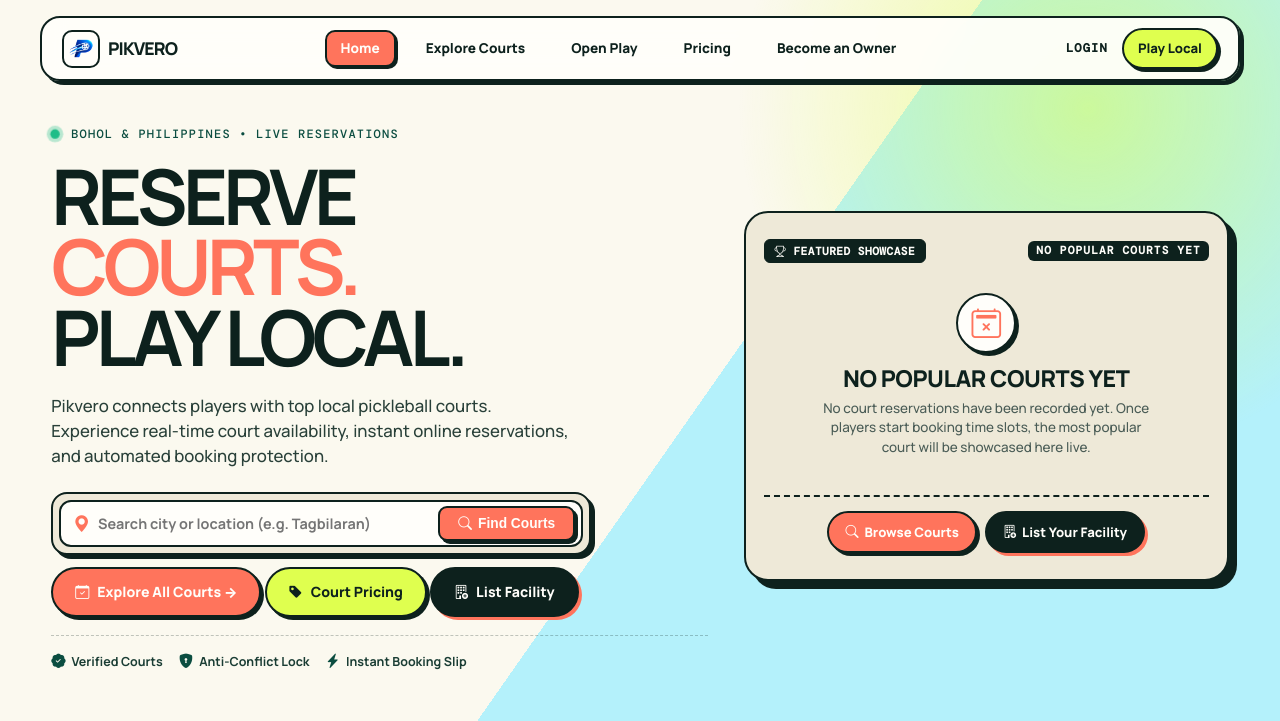
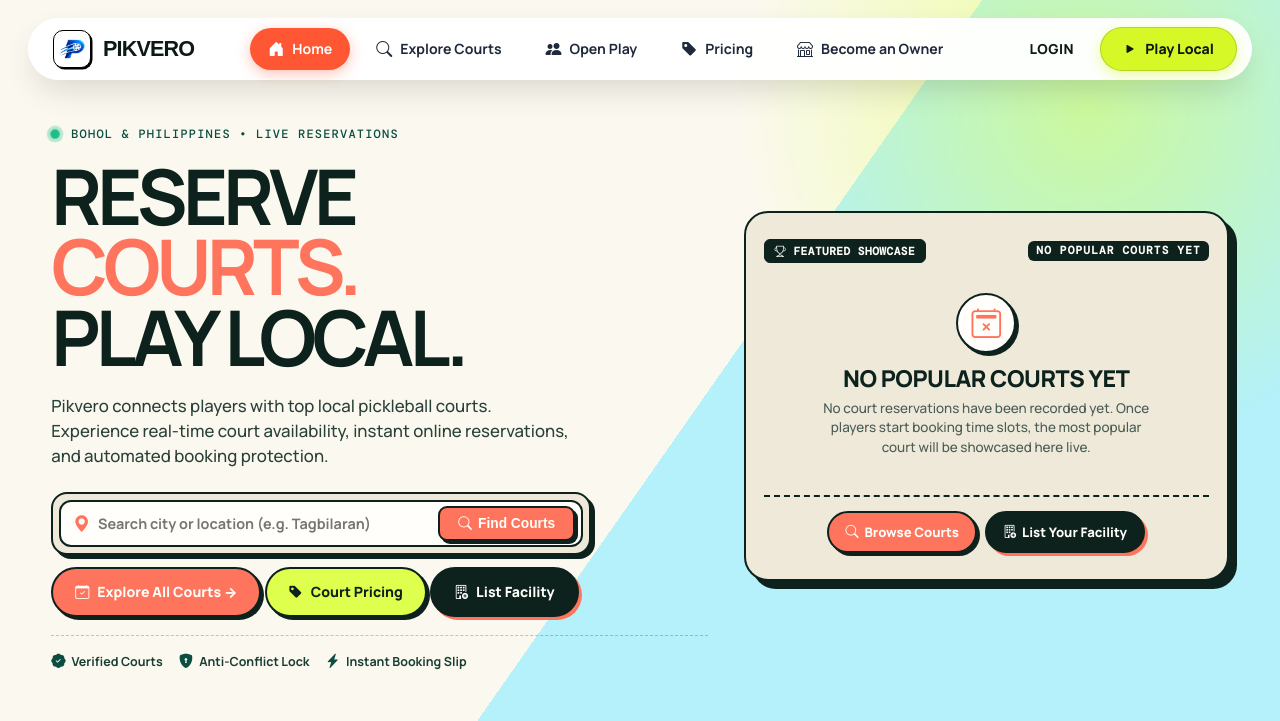
Before and after one commit to ReyalSolutions/pikvero, a PHP site: page /pikvero/public/index.php in a window 1280 px wide. Shown: the top 721 px of the page. Run offline with PHP 8.4, Linux system fonts and the light colour scheme; data that the repository does not hold is empty.

Commit message:
Refactor fixed floating header into global reusable partial in includes/header.php

```diff
--- a/includes/header.php
+++ b/includes/header.php
@@ -1,196 +1,352 @@
 <?php
 /**
- * Shared Header Partial for Guest & Public Pages
+ * Pikvero Global Fixed Header Partial
+ * Reusable across guest, marketplace, and public pages.
  */
 require_once __DIR__ . '/../app/bootstrap.php';
 
 use App\Core\Auth\Auth;
 
-$uri      = $_SERVER['REQUEST_URI'] ?? '';
-$script   = $_SERVER['SCRIPT_NAME'] ?? '';
-$cleanUri = strtok($uri, '?');
+// Calculate dynamic base URL and base path
+$reqUri    = $_SERVER['REQUEST_URI'] ?? '/';
+$script    = $_SERVER['SCRIPT_NAME'] ?? '';
+$cleanUri  = strtok($reqUri, '?');
+$basePath  = (strpos($reqUri, '/pikvero') === 0) ? '/pikvero' : '';
 
-$isOwner   = str_contains($uri, 'type=owner') || str_contains($script, 'owner-onboarding.php');
-$isPricing = str_contains($script, 'pricing.php');
-$isSearch  = str_contains($script, 'search.php') || str_contains($script, 'facility.php');
-$isOpenPlay= str_contains($script, 'open-play.php');
-$isHome    = !$isOwner && !$isPricing && !$isSearch && !$isOpenPlay && (
-              str_contains($script, 'index.php') ||
+// Authentication and user state
+$isLoggedIn = class_exists(Auth::class) ? Auth::check() : false;
+$userRole   = $isLoggedIn ? (Auth::role() ?? 'customer') : 'guest';
+$userName   = $isLoggedIn ? (Auth::user()['first_name'] ?? 'Player') : '';
+
+$dashboardUrl = $basePath . '/public/customer/dashboard';
+if ($userRole === 'court_owner') {
+    $dashboardUrl = $basePath . '/public/owner/dashboard';
+} elseif ($userRole === 'super_admin' || $userRole === 'admin') {
+    $dashboardUrl = $basePath . '/public/admin/dashboard';
+}
+
+// Active navigation link detection
+$isOwner = str_contains($reqUri, 'type=owner') || str_contains($script, 'owner-onboarding');
+$isPricing = str_contains($script, 'pricing') || str_contains($cleanUri, '/pricing');
+$isSearch = str_contains($script, 'search') || str_contains($script, 'facility') || str_contains($cleanUri, '/search') || str_contains($cleanUri, '/facility');
+$isOpenPlay = str_contains($script, 'open-play') || str_contains($cleanUri, '/open-play');
+$isHome = !$isOwner && !$isPricing && !$isSearch && !$isOpenPlay && (
+    str_ends_with($cleanUri, '/pikvero') ||
+    str_ends_with($cleanUri, '/pikvero/') ||
+    str_ends_with($cleanUri, '/public') ||
     str_ends_with($cleanUri, '/public/') ||
-              str_ends_with($cleanUri, '/public') ||
-              str_ends_with($cleanUri, '/pikvero/') ||
-              str_ends_with($cleanUri, '/pikvero')
+    str_ends_with($cleanUri, '/index.php') ||
+    $cleanUri === '/' ||
+    $cleanUri === ''
 );
 
-$isLoggedIn = class_exists(Auth::class) ? Auth::check() : false;
-$homeLink = '/pikvero/public/index.php';
-$role = 'guest';
-if ($isLoggedIn) {
-    $role = strtolower(Auth::role() ?? 'customer');
-    if ($role === 'customer') {
-        $homeLink = '/pikvero/public/customer/dashboard.php';
-    } elseif ($role === 'court_owner') {
-        $homeLink = '/pikvero/public/owner/dashboard.php';
+$logoImg = $basePath . '/assets/images/logo.png';
+?>
+<!-- Styles for Global Floating Pill Header -->
+<style id="pikvero-global-header-css">
+  :root {
+    --hdr-coral: #ff5733;
+    --hdr-coral-hover: #e04422;
+    --hdr-lime: #d6f827;
+    --hdr-lime-hover: #c4e61b;
+    --hdr-ink: #0c1a15;
+  }
+
+  .navbar-pill {
+    position: fixed;
+    top: 18px;
+    left: 50%;
+    transform: translateX(-50%);
+    width: calc(100% - 56px);
+    max-width: 1324px;
+    z-index: 1000;
+    background: rgba(255, 255, 255, 0.95);
+    backdrop-filter: blur(20px);
+    -webkit-backdrop-filter: blur(20px);
+    border-radius: 9999px;
+    padding: 8px 14px 8px 24px;
+    display: flex;
+    align-items: center;
+    justify-content: space-between;
+    border: 1.5px solid rgba(255, 255, 255, 0.95);
+    box-shadow: 0 14px 34px -8px rgba(0, 0, 0, 0.16);
+    transition: all 0.3s ease;
+    box-sizing: border-box;
+  }
+
+  .navbar-pill * {
+    box-sizing: border-box;
+  }
+
+  .brand-group {
+    display: flex;
+    align-items: center;
+    gap: 12px;
+    text-decoration: none;
+    color: var(--hdr-ink);
+  }
+
+  .brand-logo-badge {
+    width: 38px;
+    height: 38px;
+    border-radius: 10px;
+    background: #ffffff;
+    border: 1.5px solid #000;
+    box-shadow: 1.5px 1.5px 0 #000;
+    display: flex;
+    align-items: center;
+    justify-content: center;
+    overflow: hidden;
+    flex-shrink: 0;
+  }
+
+  .brand-logo-badge img {
+    width: 82%;
+    height: 82%;
+    object-fit: contain;
+  }
+
+  .brand-name {
+    font-family: 'Outfit', sans-serif;
+    font-weight: 900;
+    font-size: 1.35rem;
+    letter-spacing: -0.04em;
+    color: var(--hdr-ink);
+    text-transform: uppercase;
+  }
+
+  .nav-links-wrap {
+    display: flex;
+    align-items: center;
+    gap: 8px;
+  }
+
+  .nav-pill-item {
+    display: inline-flex;
+    align-items: center;
+    gap: 8px;
+    padding: 9px 18px;
+    font-size: 0.88rem;
+    font-weight: 700;
+    text-decoration: none;
+    color: #1e293b;
+    border-radius: 9999px;
+    transition: all 0.2s cubic-bezier(0.16, 1, 0.3, 1);
+  }
+
+  .nav-pill-item:hover {
+    color: #000;
+    background: rgba(0, 0, 0, 0.05);
+  }
+
+  .nav-pill-item.active {
+    background: var(--hdr-coral);
+    color: #ffffff;
+    box-shadow: 0 4px 14px rgba(255, 87, 51, 0.35);
+  }
+
+  .nav-pill-item i {
+    font-size: 1rem;
+  }
+
+  .nav-actions-wrap {
+    display: flex;
+    align-items: center;
+    gap: 14px;
+  }
+
+  .nav-link-login {
+    font-size: 0.86rem;
+    font-weight: 800;
+    color: var(--hdr-ink);
+    text-decoration: none;
+    text-transform: uppercase;
+    letter-spacing: 0.04em;
+    padding: 8px 12px;
+    transition: color 0.2s ease;
+  }
+
+  .nav-link-login:hover {
+    color: var(--hdr-coral);
+  }
+
+  .btn-play-local {
+    background: var(--hdr-lime);
+    color: var(--hdr-ink);
+    font-weight: 800;
+    font-size: 0.88rem;
+    padding: 10px 22px;
+    border-radius: 9999px;
+    text-decoration: none;
+    display: inline-flex;
+    align-items: center;
+    gap: 8px;
+    border: 1.5px solid rgba(0, 0, 0, 0.15);
+    box-shadow: 0 4px 12px rgba(214, 248, 39, 0.45);
+    transition: all 0.2s ease;
+  }
+
+  .btn-play-local:hover {
+    background: var(--hdr-lime-hover);
+    transform: translateY(-1px);
+    box-shadow: 0 6px 16px rgba(214, 248, 39, 0.6);
+  }
+
+  .mobile-menu-btn {
+    display: none;
+    background: none;
+    border: none;
+    font-size: 1.6rem;
+    color: var(--hdr-ink);
+    cursor: pointer;
+    padding: 4px;
+  }
+
+  /* Mobile Drawer */
+  .mobile-drawer {
+    position: fixed;
+    inset: 0;
+    background: rgba(0, 0, 0, 0.65);
+    backdrop-filter: blur(10px);
+    -webkit-backdrop-filter: blur(10px);
+    z-index: 1001;
+    opacity: 0;
+    pointer-events: none;
+    transition: opacity 0.25s ease;
+    display: flex;
+    justify-content: flex-end;
+  }
+
+  .mobile-drawer.open {
+    opacity: 1;
+    pointer-events: auto;
+  }
+
+  .drawer-content {
+    background: #ffffff;
+    width: 82%;
+    max-width: 320px;
+    height: 100%;
+    padding: 24px 20px;
+    display: flex;
+    flex-direction: column;
+    gap: 14px;
+    box-shadow: -8px 0 25px rgba(0,0,0,0.25);
+  }
+
+  @media (max-width: 1080px) {
+    .nav-links-wrap {
+      display: none !important;
+    }
+    .mobile-menu-btn {
+      display: block !important;
     }
   }
-$favLogo = class_exists(Auth::class) ? Auth::getLogoUrl() : '/pikvero/assets/images/logo.png';
-$appName = 'Pikvero';
-?>
-<script>
-  window.SERVER_AUTH_STATE = <?= json_encode(['isLoggedIn' => $isLoggedIn, 'role' => $role, 'homeLink' => $homeLink, 'logoUrl' => $favLogo, 'appName' => $appName]) ?>;
-  (function() {
-    var logoUrl = <?= json_encode($favLogo) ?>;
-    var links = document.querySelectorAll("link[rel*='icon']");
-    if (links.length === 0 && logoUrl) {
-      var link = document.createElement('link');
-      link.rel = 'icon';
-      link.type = 'image/png';
-      link.href = logoUrl;
-      document.head.appendChild(link);
+
+  @media (max-width: 640px) {
+    .navbar-pill {
+      top: 12px !important;
+      width: calc(100% - 24px) !important;
+      padding: 8px 12px 8px 16px !important;
     }
-  })();
+  }
+</style>
 
-  function toggleSidebar() {
-    var sc = document.getElementById('sidebar-container');
-    var bd = document.getElementById('sidebar-backdrop');
-    if (!sc) return;
-    var willOpen = !sc.classList.contains('is-open');
-    sc.classList.toggle('is-open', willOpen);
-    if (bd) bd.classList.toggle('is-active', willOpen);
-    document.body.classList.toggle('sidebar-open', willOpen);
-  }
+<!-- Reusable Global Fixed Floating Pill Navbar -->
+<header class="navbar-pill" <?= !empty($GLOBALS['dbError'] ?? $dbError ?? null) ? 'style="top: 54px;"' : '' ?>>
+  <a href="<?= $basePath ?>/" class="brand-group">
+    <div class="brand-logo-badge">
+      <img src="<?= htmlspecialchars($logoImg) ?>" alt="Pikvero Logo" onerror="this.onerror=null; this.parentNode.innerHTML='🎾';">
+    </div>
+    <span class="brand-name">PIKVERO</span>
+  </a>
 
-  function closeSidebar() {
-    var sc = document.getElementById('sidebar-container');
-    var bd = document.getElementById('sidebar-backdrop');
-    if (sc) sc.classList.remove('is-open');
-    if (bd) bd.classList.remove('is-active');
-    document.body.classList.remove('sidebar-open');
-  }
-
-  // Close sidebar on ESC key
-  document.addEventListener('keydown', function(e) {
-    if (e.key === 'Escape') closeSidebar();
-  });
-</script>
-<script src="/pikvero/assets/js/core/push-notifications.js"></script>
-
-<!-- Mobile Navigation Drawer / Sidebar for Guest & Marketplace Visitors -->
-<aside id="sidebar-container" class="portal-sidebar drawer-only">
-  <div style="display:flex; flex-direction:column; justify-content:space-between; height:100%;">
-    <div>
-      <!-- Brand Header with Close Button -->
-      <div style="display:flex; align-items:center; justify-content:space-between; margin-bottom:20px; padding-bottom:12px; border-bottom:2px solid var(--ink);">
-        <a href="<?= $homeLink ?>" class="brand-streetside" style="gap:10px; display:flex; align-items:center;">
-          <div class="brand-mark sidebar-logo-mark" style="width:42px; height:42px; border-radius:12px; overflow:hidden; padding:3px; display:flex; align-items:center; justify-content:center; background:var(--white); border:2px solid var(--ink); box-shadow:2px 2px 0 var(--ink); flex-shrink:0; box-sizing:border-box;">
-            <img src="<?= htmlspecialchars($favLogo) ?>" alt="Pikvero" style="width:100%; height:100%; max-width:100%; max-height:100%; object-fit:contain; display:block;" onerror="this.onerror=null; this.parentNode.innerHTML='P';">
-          </div>
-          <span style="font-weight:800; font-size:1.15rem; text-transform:uppercase; letter-spacing:-0.03em;"><?= htmlspecialchars($appName) ?></span>
-        </a>
-        <button type="button" onclick="closeSidebar()" class="button dark" style="padding:4px 10px; font-size:1.1rem; line-height:1;" id="sidebar-close-btn" aria-label="Close menu">&times;</button>
-      </div>
-
-      <div class="mono" style="margin-bottom:12px; color:var(--green); font-size:0.68rem; font-weight:700;">NAVIGATION MENU</div>
-
-      <!-- Navigation Links -->
-      <div id="sidebar-nav-links" style="display:flex; flex-direction:column; gap:6px;">
-        <a href="<?= $homeLink ?>" class="button <?= $isHome ? 'coral' : 'sand' ?>" style="justify-content:flex-start; width:100%; border-radius:12px; padding:10px 14px; font-size:0.85rem; box-shadow:2px 2px 0 var(--ink);">
+  <nav class="nav-links-wrap">
+    <a href="<?= $basePath ?>/" class="nav-pill-item <?= $isHome ? 'active' : '' ?>">
       <i class="bi bi-house-door-fill"></i>
       <span>Home</span>
     </a>
-        <a href="/pikvero/public/search.php" class="button <?= $isSearch ? 'coral' : 'sand' ?>" style="justify-content:flex-start; width:100%; border-radius:12px; padding:10px 14px; font-size:0.85rem; box-shadow:2px 2px 0 var(--ink);">
+    <a href="<?= $basePath ?>/public/search" class="nav-pill-item <?= $isSearch ? 'active' : '' ?>">
       <i class="bi bi-search"></i>
       <span>Explore Courts</span>
     </a>
-        <a href="/pikvero/public/open-play.php" class="button <?= $isOpenPlay ? 'coral' : 'sand' ?>" style="justify-content:flex-start; width:100%; border-radius:12px; padding:10px 14px; font-size:0.85rem; box-shadow:2px 2px 0 var(--ink);">
-          <i class="bi bi-dribbble"></i>
-          <span>Open Play Socials</span>
+    <a href="<?= $basePath ?>/public/open-play" class="nav-pill-item <?= $isOpenPlay ? 'active' : '' ?>">
+      <i class="bi bi-people-fill"></i>
+      <span>Open Play</span>
     </a>
-        <a href="/pikvero/public/pricing.php" class="button <?= $isPricing ? 'coral' : 'sand' ?>" style="justify-content:flex-start; width:100%; border-radius:12px; padding:10px 14px; font-size:0.85rem; box-shadow:2px 2px 0 var(--ink);">
+    <a href="<?= $basePath ?>/public/pricing" class="nav-pill-item <?= $isPricing ? 'active' : '' ?>">
       <i class="bi bi-tag-fill"></i>
-          <span>Pricing &amp; Passes</span>
+      <span>Pricing</span>
     </a>
-        <a href="/pikvero/public/register.php?type=owner" class="button <?= $isOwner ? 'coral' : 'sand' ?>" style="justify-content:flex-start; width:100%; border-radius:12px; padding:10px 14px; font-size:0.85rem; box-shadow:2px 2px 0 var(--ink);">
-          <i class="bi bi-building-fill-add"></i>
+    <a href="<?= $basePath ?>/public/register?type=owner" class="nav-pill-item <?= $isOwner ? 'active' : '' ?>">
+      <i class="bi bi-shop"></i>
       <span>Become an Owner</span>
     </a>
+  </nav>
 
-        <!-- Extra Information Links -->
-        <div style="margin-top:6px; border-top:1px dashed var(--line); padding-top:10px;">
-          <div class="mono" style="margin-bottom:8px; color:#4a5c56; font-size:0.65rem; font-weight:700;">ABOUT &amp; SUPPORT</div>
-          <a href="/pikvero/public/about.php" class="button sand" style="justify-content:flex-start; width:100%; border-radius:10px; margin-bottom:4px; padding:8px 12px; font-size:0.78rem; box-shadow:1.5px 1.5px 0 var(--ink);">
-            <i class="bi bi-info-circle-fill"></i>
-            <span>About Pikvero</span>
+  <div class="nav-actions-wrap">
+    <?php if ($isLoggedIn): ?>
+      <a href="<?= $dashboardUrl ?>" class="nav-link-login" style="color:var(--hdr-coral);">
+        <i class="bi bi-person-circle"></i> <?= htmlspecialchars($userName) ?>
       </a>
-          <a href="/pikvero/public/contact.php" class="button sand" style="justify-content:flex-start; width:100%; border-radius:10px; padding:8px 12px; font-size:0.78rem; box-shadow:1.5px 1.5px 0 var(--ink);">
-            <i class="bi bi-envelope-fill"></i>
-            <span>Contact Us</span>
+    <?php else: ?>
+      <a href="<?= $basePath ?>/public/login" class="nav-link-login">LOGIN</a>
+    <?php endif; ?>
+
+    <a href="<?= $basePath ?>/public/search" class="btn-play-local">
+      <i class="bi bi-play-fill"></i>
+      <span>Play Local</span>
     </a>
+
+    <button class="mobile-menu-btn" onclick="toggleMobileMenu()" aria-label="Open Navigation Menu">
+      <i class="bi bi-list"></i>
+    </button>
+  </div>
+</header>
+
+<!-- Mobile Navigation Drawer -->
+<div class="mobile-drawer" id="mobileDrawer" onclick="if(event.target === this) toggleMobileMenu()">
+  <div class="drawer-content">
+    <div style="display:flex; justify-content:space-between; align-items:center; border-bottom:1.5px solid #e2e8f0; padding-bottom:12px;">
+      <span style="font-weight:800; font-family:'Outfit',sans-serif; text-transform:uppercase; font-size:1.1rem;">Menu</span>
+      <button onclick="toggleMobileMenu()" style="background:none; border:none; font-size:1.5rem; cursor:pointer; line-height:1;" aria-label="Close menu">&times;</button>
+    </div>
+    <a href="<?= $basePath ?>/" style="text-decoration:none; color:<?= $isHome ? 'var(--hdr-coral)' : '#1e293b' ?>; font-weight:700; font-size:0.95rem; display:flex; align-items:center; gap:8px;">
+      <i class="bi bi-house-door-fill"></i> Home
+    </a>
+    <a href="<?= $basePath ?>/public/search" style="text-decoration:none; color:<?= $isSearch ? 'var(--hdr-coral)' : '#1e293b' ?>; font-weight:700; font-size:0.95rem; display:flex; align-items:center; gap:8px;">
+      <i class="bi bi-search"></i> Explore Courts
+    </a>
+    <a href="<?= $basePath ?>/public/open-play" style="text-decoration:none; color:<?= $isOpenPlay ? 'var(--hdr-coral)' : '#1e293b' ?>; font-weight:700; font-size:0.95rem; display:flex; align-items:center; gap:8px;">
+      <i class="bi bi-people-fill"></i> Open Play
+    </a>
+    <a href="<?= $basePath ?>/public/pricing" style="text-decoration:none; color:<?= $isPricing ? 'var(--hdr-coral)' : '#1e293b' ?>; font-weight:700; font-size:0.95rem; display:flex; align-items:center; gap:8px;">
+      <i class="bi bi-tag-fill"></i> Pricing
+    </a>
+    <a href="<?= $basePath ?>/public/register?type=owner" style="text-decoration:none; color:<?= $isOwner ? 'var(--hdr-coral)' : '#1e293b' ?>; font-weight:700; font-size:0.95rem; display:flex; align-items:center; gap:8px;">
+      <i class="bi bi-shop"></i> Become an Owner
+    </a>
+    <div style="border-top:1.5px solid #e2e8f0; padding-top:14px; margin-top:auto;">
+      <?php if ($isLoggedIn): ?>
+        <a href="<?= $dashboardUrl ?>" class="btn-play-local" style="width:100%; justify-content:center; text-decoration:none;">Dashboard</a>
+      <?php else: ?>
+        <a href="<?= $basePath ?>/public/login" class="btn-play-local" style="width:100%; justify-content:center; text-decoration:none;">Login</a>
+      <?php endif; ?>
     </div>
   </div>
 </div>
 
-    <!-- Auth Actions in Sidebar Footer -->
-    <div id="sidebar-auth-section" style="border-top:2px solid var(--ink); padding-top:14px; margin-top:16px;">
-      <?php if ($isLoggedIn): ?>
-        <a href="<?= $homeLink ?>" class="button coral" style="justify-content:center; width:100%; border-radius:12px; padding:10px 14px; font-size:0.85rem; margin-bottom:8px; box-shadow:2px 2px 0 var(--ink);">
-          <i class="bi bi-grid-fill"></i>
-          <span>My Dashboard</span>
-        </a>
-        <button type="button" onclick="if(typeof AuthHelper !== 'undefined') AuthHelper.logout(); else window.location.href='/pikvero/public/login.php?action=logout';" class="button dark" style="justify-content:center; width:100%; border-radius:12px; padding:9px 14px; font-size:0.82rem; box-shadow:2px 2px 0 var(--coral);">
-          <i class="bi bi-box-arrow-right"></i>
-          <span>Logout</span>
-        </button>
-      <?php else: ?>
-        <a href="/pikvero/public/login.php" class="button sand" style="justify-content:center; width:100%; border-radius:12px; padding:10px 14px; font-size:0.85rem; margin-bottom:8px; box-shadow:2px 2px 0 var(--ink);">
-          <i class="bi bi-box-arrow-in-right"></i>
-          <span>Login to Account</span>
-        </a>
-        <a href="/pikvero/public/register.php" class="button lime" style="justify-content:center; width:100%; border-radius:12px; padding:10px 14px; font-size:0.85rem; box-shadow:2px 2px 0 var(--ink);">
-          <i class="bi bi-person-plus-fill"></i>
-          <span>Play Local (Sign Up)</span>
-        </a>
-      <?php endif; ?>
-    </div>
-  </div>
-</aside>
-
-<!-- Backdrop overlay for drawer sidebar on mobile -->
-<div id="sidebar-backdrop" class="sidebar-backdrop" onclick="closeSidebar()"></div>
-
-<div id="navbar-container">
-  <nav class="nav-streetside">
-    <div style="display:flex; align-items:center; gap:8px;">
-      <a href="<?= $homeLink ?>" class="brand-streetside" style="gap:8px; display:flex; align-items:center;">
-        <div class="brand-mark navbar-logo-mark" style="width:38px; height:38px; font-size:1rem; border-radius:10px; flex-shrink:0; overflow:hidden; padding:3px; display:flex; align-items:center; justify-content:center; background:var(--white); border:2px solid var(--ink); box-sizing:border-box;">
-          <img src="<?= htmlspecialchars($favLogo) ?>" alt="Pikvero" style="width:100%; height:100%; max-width:100%; max-height:100%; object-fit:contain; display:block;" onerror="this.onerror=null; this.parentNode.innerHTML='P';">
-        </div>
-        <span style="font-weight:800; font-size:1.1rem; text-transform:uppercase;"><?= htmlspecialchars($appName) ?></span>
-      </a>
-    </div>
-    <div class="nav-links" style="display:flex; gap:14px; align-items:center; font-weight:800; font-size:0.85rem;">
-      <a href="<?= $homeLink ?>" class="<?= $isHome ? 'active' : '' ?>">Home</a>
-      <a href="/pikvero/public/search.php" class="<?= $isSearch ? 'active' : '' ?>">Explore Courts</a>
-      <a href="/pikvero/public/open-play.php" class="<?= $isOpenPlay ? 'active' : '' ?>">Open Play</a>
-      <?php if (!$isLoggedIn): ?>
-        <a href="/pikvero/public/pricing.php" class="<?= $isPricing ? 'active' : '' ?>">Pricing</a>
-        <a href="/pikvero/public/register.php?type=owner" class="<?= $isOwner ? 'active' : '' ?>">Become an Owner</a>
-      <?php endif; ?>
-    </div>
-    <div style="display:flex; align-items:center; gap:8px;">
-      <div class="navbar-auth-desktop" style="align-items:center; gap:8px;">
-        <?php if ($isLoggedIn): ?>
-          <a href="<?= $homeLink ?>" class="button coral" style="padding:6px 12px; font-size:0.8rem;">
-            <i class="bi bi-grid-fill"></i> My Dashboard
-          </a>
-        <?php else: ?>
-          <a href="/pikvero/public/login.php" class="mono" style="font-weight:700; padding:0 6px;">Login</a>
-          <a href="/pikvero/public/register.php" class="button" style="padding:8px 14px; font-size:0.82rem;">Play Local</a>
-        <?php endif; ?>
-      </div>
-      <button type="button" onclick="toggleSidebar()" class="hamburger-toggle-btn button dark" style="padding:6px 11px; font-size:1.15rem; align-items:center; justify-content:center; border-radius:10px; cursor:pointer;" title="Open Menu" aria-label="Toggle navigation menu">
-        <i class="bi bi-list" style="font-weight:900;"></i>
-      </button>
-    </div>
-  </nav>
-</div>
+<script>
+  function toggleMobileMenu() {
+    const drawer = document.getElementById('mobileDrawer');
+    if (drawer) {
+      drawer.classList.toggle('open');
+    }
+  }
+  // Backward compatibility alias for legacy scripts
+  function toggleSidebar() { toggleMobileMenu(); }
+  function closeSidebar() {
+    const drawer = document.getElementById('mobileDrawer');
+    if (drawer) drawer.classList.remove('open');
+  }
+</script>
```
Also changed, not shown: index.php (+2 -78 lines). Lines whose indentation alone changed are shown as unchanged.
